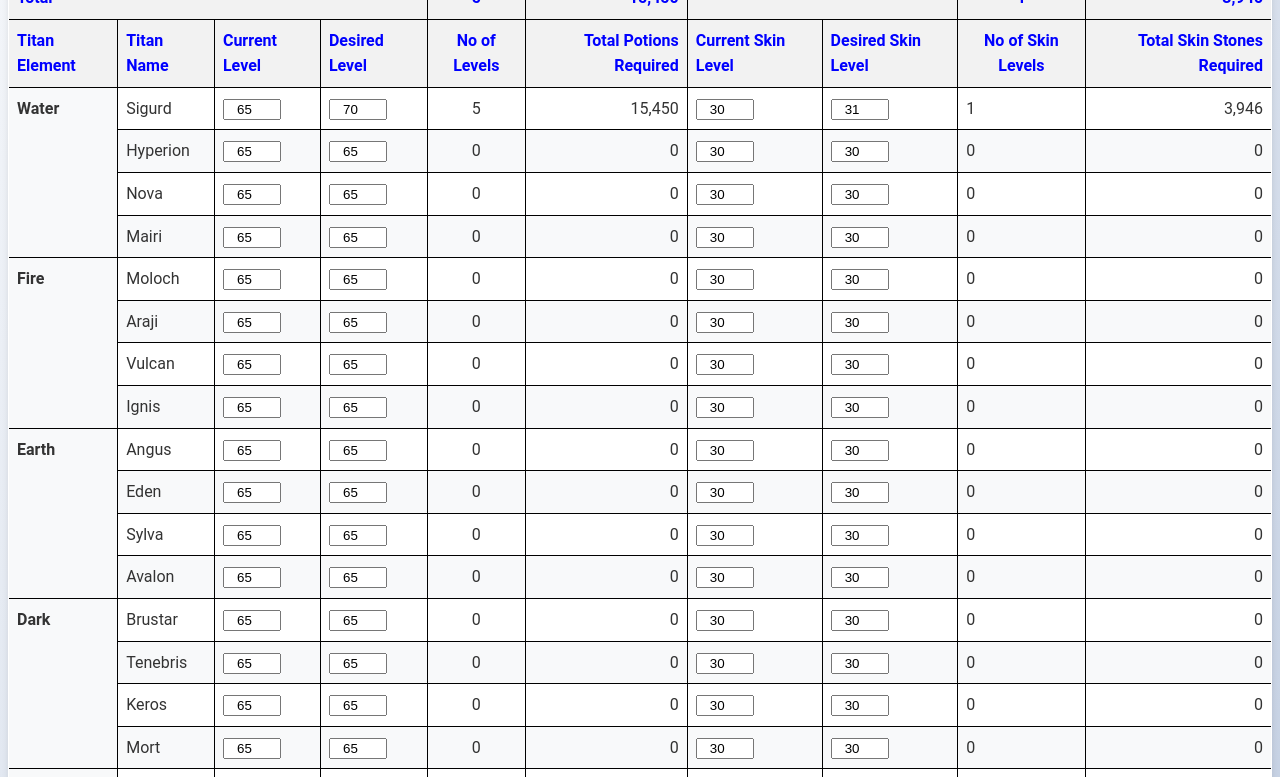
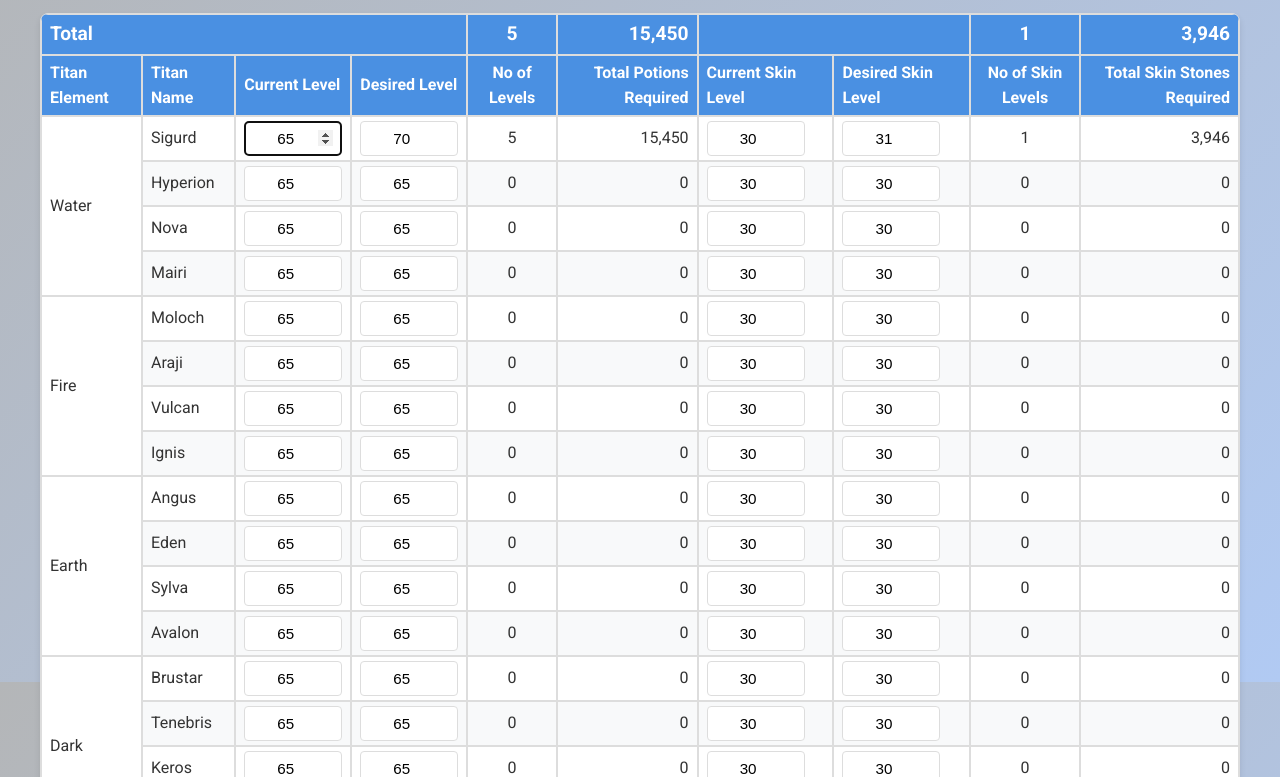
Before and after one commit to ValhallaHW/Titans.io, a plain HTML site: page index.html in a window 1280 px wide. Shown: the part 118-895 px from the top of the page. Drawn offline with Linux system fonts and the light colour scheme.

Commit message:
Added tab functionality and aesthetics

```diff
--- a/index.html
+++ b/index.html
@@ -5,51 +5,75 @@
     <meta name="viewport" content="width=device-width, initial-scale=1.0">
     <title>Titan Potion and Skin Stone Calculator</title>
     <style>
-        table {
-            width: 100%;
-            border-collapse: collapse;
-        }
-        table, th, td {
-            border: 1px solid black;
-        }
-        th, td {
-            padding: 8px;
-        }
-        th {
-            background-color: #f2f2f2;
-            text-align: left;
-        }
-        td.no-of-levels, th.no-of-levels {
-            text-align: center;
-        }
-        td.potions-required, th.potions-required,
-        td.skin-stones-required, th.skin-stones-required {
-            text-align: right;
-        }
-        input {
-            width: 50px;
-            text-align: center;
+@import url('https://fonts.googleapis.com/css2?family=Roboto:wght@300;400;700&display=swap');
+
+* {
+    font-size: 16px;
 }
 
-        /* Added aesthetics */
+html, body {
+    height: 100%;
+    margin: 0;
+}
+
 body {
-            background: linear-gradient(135deg, #f5f7fa 0%, #c3cfe2 100%);
+    background: linear-gradient(135deg, #b4b6b8 0%, #b1caf3 100%);
+    min-height: 95vh;
     font-family: 'Roboto', sans-serif;
     line-height: 1.6;
     color: #333;
+    max-width: 1200px;
+    margin: 0 auto;
+    padding: 20px 20px 0 20px;
+    /* box-sizing: border-box; */
+}
+
+h1 {
+    text-align: center;
+    color: #2c3e50;
+    font-size: 2.5rem;
+    margin-bottom: 20px;
 }
 
 table {
+    width: 100%;
+    border-collapse: separate;
+    border-spacing: 0;
     background-color: white;
     box-shadow: 0 4px 6px rgba(0, 0, 0, 0.1);
     border-radius: 8px;
     overflow: hidden;
 }
 
+table, th, td {
+    border: 1px solid #ddd;
+}
+
+th, td {
+    padding: 4px 8px;
+    text-align: left;
+}
+
+th {
+    background-color: #4a90e2;
+    color: white;
+    font-weight: 700;
+}
+
 thead {
     background-color: #4a90e2;
-            color: blue;
+    color: white;
 }
+
+table thead tr:first-child {
+    font-size: 1.2rem; /* Adjust this value as needed */
+    font-weight: bold;
+}
+
+table thead tr:first-child th {
+    font-size: inherit; /* This ensures the th elements inherit the font size */
+}
+
 
 tbody tr:nth-child(even) {
     background-color: #f8f9fa;
@@ -60,11 +84,30 @@
     transition: background-color 0.3s ease;
 }
 
+td.no-of-levels, th.no-of-levels, td.no-of-skin-levels, th.no-of-skin-levels {
+    text-align: center;
+}
+
+td.potions-required, th.potions-required,
+td.skin-stones-required, th.skin-stones-required {
+    text-align: right;
+}
+
+input[type="number"] {
+    font-size: 0.95rem;
+    width: 80px;
+    padding: 8px;
+    text-align: center;
+    border: 1px solid #ddd;
+    border-radius: 4px;
+}
+
 td.merged-cell {
     font-weight: bold;
     vertical-align: top;
-            background-color: #f8f9fa; /* Match the background color of the table rows */
+    background-color: #f8f9fa;
 }
+
 
     </style>
 </head>
@@ -77,7 +120,7 @@
                 <th class="no-of-levels" id="totalLevels">0</th>
                 <th class="potions-required" id="totalPotions">0</th>
                 <th colspan="2"></th>
-                <th class="no-of-levels" id="totalSkinLevels">0</th>
+                <th class="no-of-skin-levels" id="totalSkinLevels">0</th>
                 <th class="skin-stones-required" id="totalSkinStones">0</th>
             </tr>
             <tr>
@@ -89,10 +132,11 @@
                 <th class="potions-required">Total Potions Required</th>
                 <th>Current Skin Level</th>
                 <th>Desired Skin Level</th>
-                <th class="no-of-levels">No of Skin Levels</th>
+                <th class="no-of-skin-levels">No of Skin Levels</th>
                 <th class="skin-stones-required">Total Skin Stones Required</th>
             </tr>
         </thead>
+
         <tbody>
             <!-- Rows will be populated by JavaScript -->
         </tbody>
@@ -208,35 +252,63 @@ function populateTable() {
             elementRowSpan--;
         }
 
-        const currentLevel = index === 0 ? 65 : 65;
+        const currentLevel = 65;
         const desiredLevel = index === 0 ? 70 : 65;
-        const currentSkinLevel = index === 0 ? 30 : 30;
+        const currentSkinLevel = 30;
         const desiredSkinLevel = index === 0 ? 31 : 30;
 
         row.innerHTML = `
-            ${elementRowSpan === 4 ? `<td rowspan="4" class="merged-cell">${currentElement}</td>` : ""}
+            ${elementRowSpan === 4 ? `<td rowspan="4">${currentElement}</td>` : ""}
             <td>${name}</td>
-            <td><input type="number" class="current-level" value="${currentLevel}" min="1" max="130"></td>
-            <td><input type="number" class="desired-level" value="${desiredLevel}" min="1" max="130"></td>
+            <td><input type="number" class="current-level" min="1" max="130" value="${currentLevel}"></td>
+            <td><input type="number" class="desired-level" min="1" max="130" value="${desiredLevel}"></td>
             <td class="no-of-levels">0</td>
             <td class="potions-required">0</td>
-            <td><input type="number" class="current-skin-level" value="${currentSkinLevel}" min="1" max="60"></td>
-            <td><input type="number" class="desired-skin-level" value="${desiredSkinLevel}" min="1" max="60"></td>
+            <td><input type="number" class="current-skin-level" min="1" max="60" value="${currentSkinLevel}"></td>
+            <td><input type="number" class="desired-skin-level" min="1" max="60" value="${desiredSkinLevel}"></td>
             <td class="no-of-skin-levels">0</td>
             <td class="skin-stones-required">0</td>
         `;
         tableBody.appendChild(row);
     });
 
-    // Add event listeners to inputs
-    const inputs = document.querySelectorAll("#titanTable tbody input");
-    inputs.forEach(input => {
+    // Rest of the function remains the same
+    const potionInputs = [...document.querySelectorAll(".current-level, .desired-level")];
+    const skinInputs = [...document.querySelectorAll(".current-skin-level, .desired-skin-level")];
+    const allInputs = [...potionInputs, ...skinInputs];
+
+    allInputs.forEach((input, index) => {
         input.addEventListener("input", updateCalculations);
+        input.addEventListener("keydown", function(e) {
+            if (e.key === "Tab") {
+                e.preventDefault();
+                let nextIndex;
+                if (e.shiftKey) {
+                    if (index === 0) {
+                        nextIndex = allInputs.length - 1;
+                    } else if (index === potionInputs.length) {
+                        nextIndex = potionInputs.length - 1;
+                    } else {
+                        nextIndex = index - 1;
+                    }
+                } else {
+                    if (index === potionInputs.length - 1) {
+                        nextIndex = potionInputs.length;
+                    } else if (index === allInputs.length - 1) {
+                        nextIndex = 0;
+                    } else {
+                        nextIndex = index + 1;
+                    }
+                }
+                allInputs[nextIndex].focus();
+            }
+        });
     });
 
-    // Initial calculation
+    potionInputs[0].focus();
     updateCalculations();
 }
+
 
 
 
```
Lines whose indentation alone changed are shown as unchanged.
